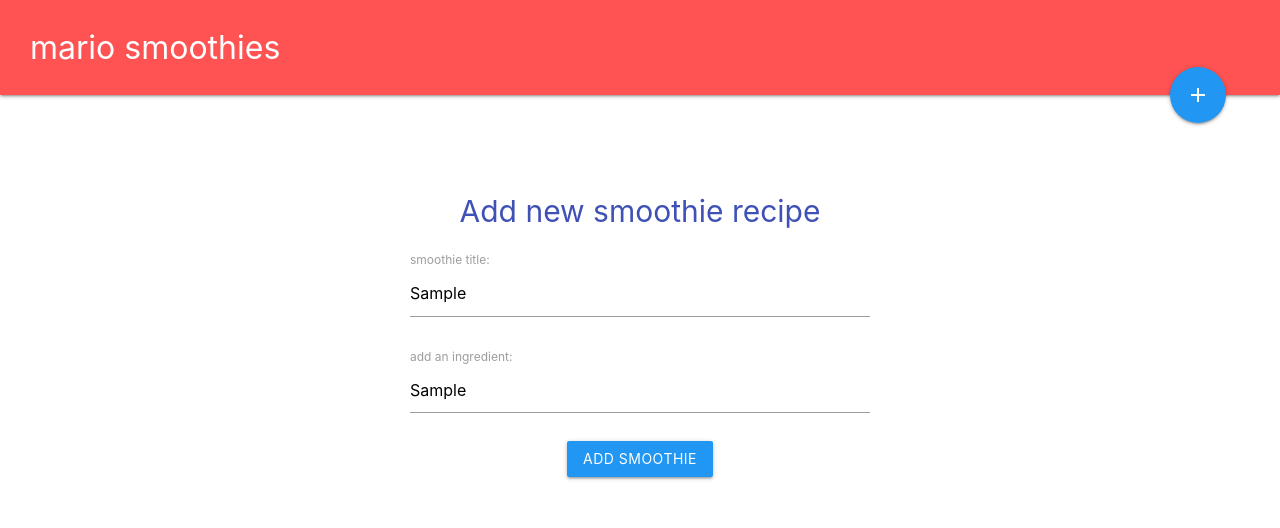
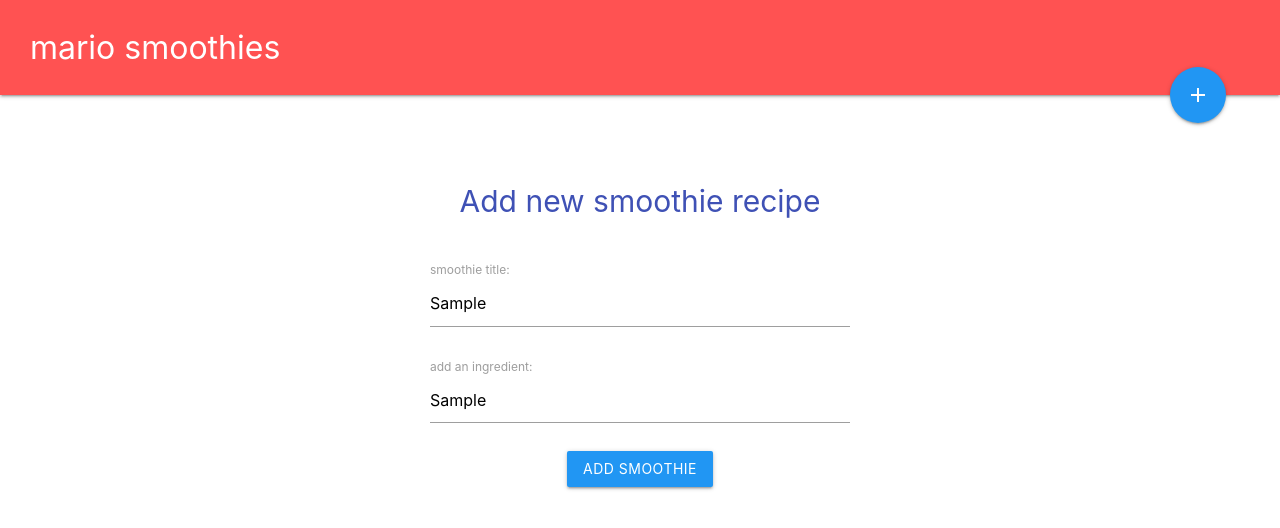
Before and after one commit to milktegi/mario-smoothies, a Vue app in the folder mario-smoothies/: page /#/add-smoothie in a window 1280 px wide. Both pictures are taken after typing "Sample", "Sample" into the empty fields and a click on the button "ADD SMOOTHIE". Shown: the top 528 px of the page. Built offline with nearby package versions, Linux system fonts and the light colour scheme.

Commit message:
added ingredients

```diff
--- a/mario-smoothies/src/components/AddSmoothie.vue
+++ b/mario-smoothies/src/components/AddSmoothie.vue
@@ -8,9 +8,12 @@
 	</div>
 	<div class="field add-ingredient">
 		<label for="add-ingredient">add an ingredient:</label>
-		<input type="text" name="add-ingredient">
+		<input type="text"
+		name="add-ingredient"
+		@keydown.tab.prevent="addIng" v-model="another">
 	</div>
 	<div class="field center align">
+		<p v-if="feedback" class="red">{{ feedback }}</p>
 		<button class="btn blue">add smoothie</button>
 	</div>
 </form>
@@ -22,12 +25,25 @@ export default {
   name: "AddSmoothie",
   data() {
     return {
-		title: null
-	};
+		title: null,
+		another: null,
+		ingredients: [],
+		feedback: null
+	}
   },
   methods: {
 	  AddSmoothie() {
-		  console.log(this.title)
+		  console.log(this.title, this.ingredients)
+	  },
+	  addIng() {
+		  if(this.another) {
+			  this.ingredients.push(this.another)
+			//   console.log(this.ingredients)
+			this.another = null
+			this.feedback = null
+		  } else {
+			  this.feedback = 'You must enter a value to add an ingredient'
+		  }
 	  }
   }
 };
@@ -36,8 +52,9 @@ export default {
 <style>
 
 .add-smoothie{
-	margin-top: 60px;
-	padding: 20px;
+	margin-top: 30px;
+	/* margin-bottom: 30px; */
+	padding: 40px;
 	max-width: 500px;
 }
 .add-smoothie h2{
@@ -48,4 +65,8 @@ export default {
 	margin: 20px auto;
 }
 
+form {
+	margin-top: 40px;
+}
+
 </style>
```
